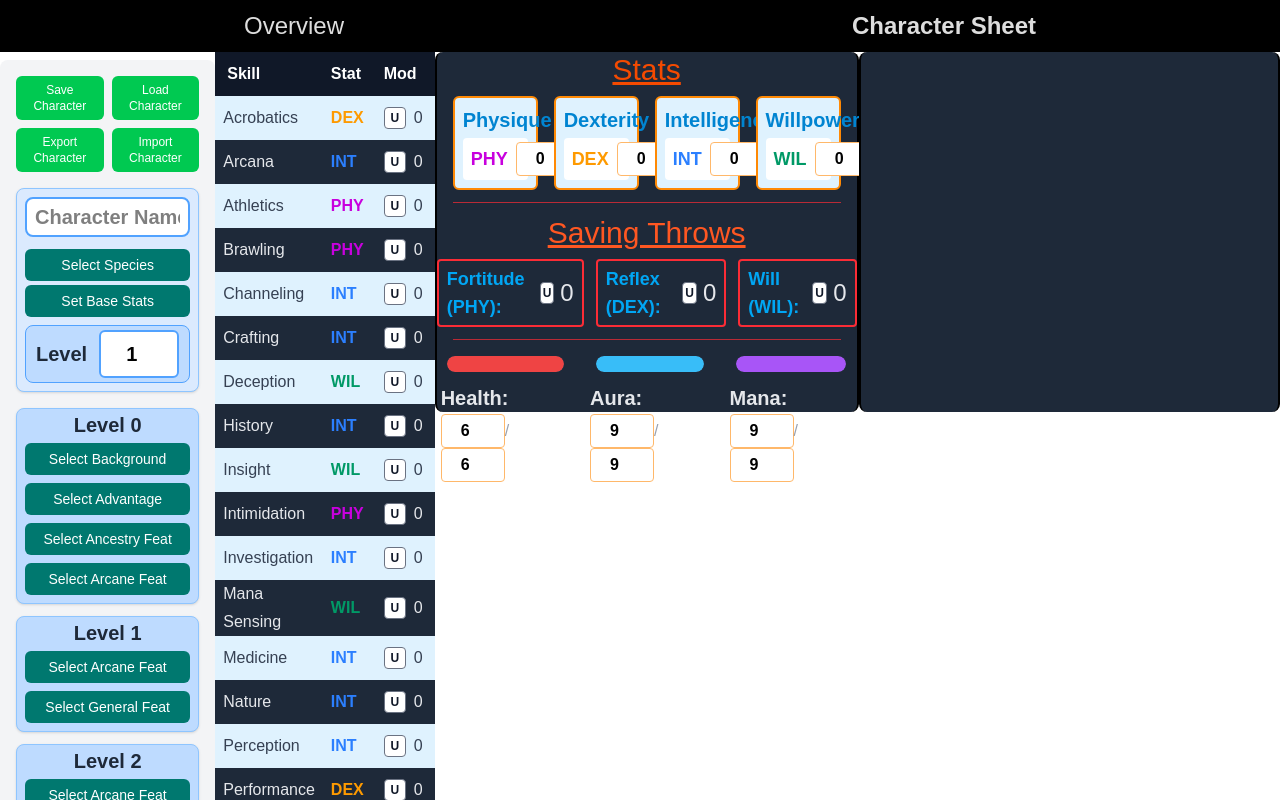
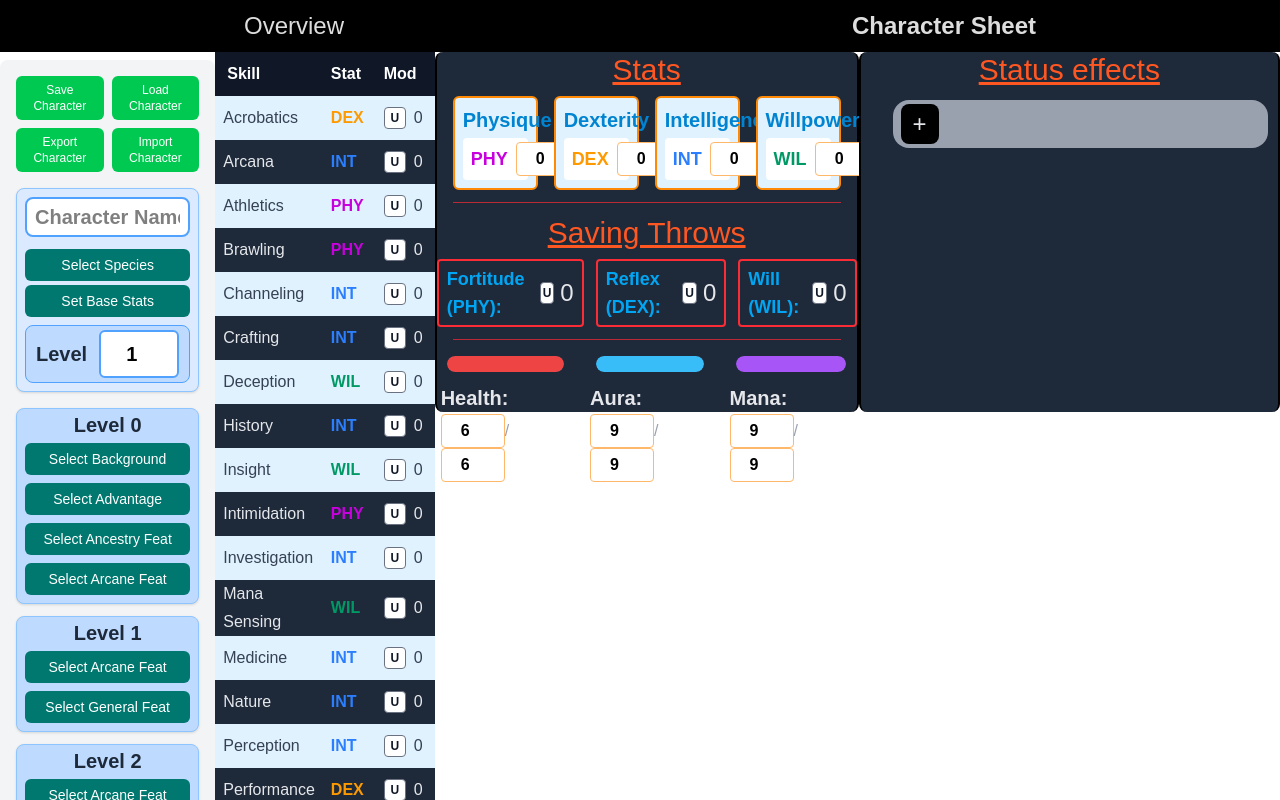
Before and after one commit to Acasez/kastorixv2, a React (Vite) app: page /characterSheet in a window 1280 px wide. Shown: the top 800 px of the page. Built offline with nearby package versions, Linux system fonts and the light colour scheme.

Commit message:
Added a + button for status effects

```diff
--- a/src/components/CharacterSheet/CoreStatSection/StatsGrid.tsx
+++ b/src/components/CharacterSheet/CoreStatSection/StatsGrid.tsx
@@ -16,7 +16,7 @@ export default function StatsSection() {
 
   return (
     <div>
-      <h1 className="text-3xl text-orange-600 text-center underline mb-2">
+      <h1 className="text-3xl text-striking text-center underline mb-2">
         Stats
       </h1>
       <div className="grid grid-cols-4 gap-4 px-4">
--- a/src/components/CharacterSheet/OtherStatSection.tsx
+++ b/src/components/CharacterSheet/OtherStatSection.tsx
@@ -1,5 +1,14 @@
 export default function OtherStatSection() {
   return (
-    <div className="flex flex-col bg-gray-800 h-90 w-165 gap-3 border-x-2 rounded-lg -mt-2"></div>
+    <div className="flex flex-col bg-gray-800 h-90 w-165 gap-3 border-x-2 rounded-lg -mt-2">
+      <h1 className="text-striking text-center text-3xl underline">
+        Status effects
+      </h1>
+      <div className="flex w-9/10 h-12 rounded-2xl bg-gray-400 mx-8 items-center">
+        <button className="text-2xl m-2 px-3 py-1 bg-black text-text-light rounded-lg">
+          +
+        </button>
+      </div>
+    </div>
   );
 }
```
